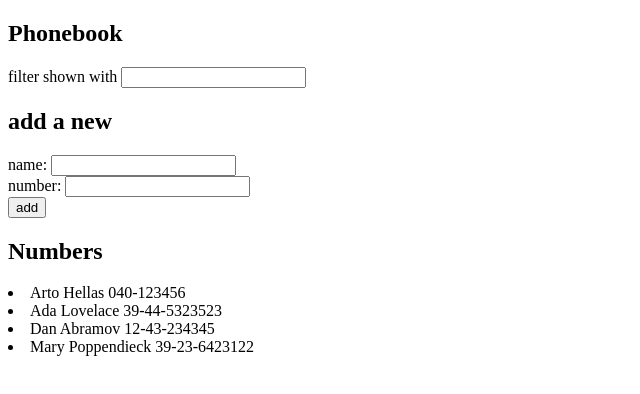
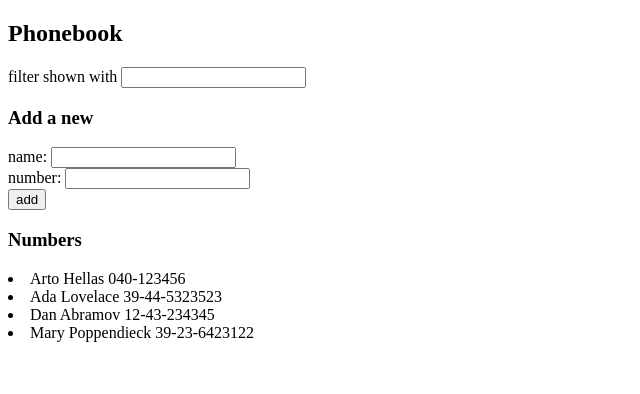
Before and after one commit to shzhe02/fullstackopen, a React (Create React App) app in the folder part2/phonebook/: page / in a window 1280 px wide. Shown: the top 394 px of the page, without its empty margins (0-640 px from the left). Built offline with nearby package versions, Linux system fonts and the light colour scheme.

Commit message:
2.10: Attempted

```diff
--- a/part2/phonebook/src/App.js
+++ b/part2/phonebook/src/App.js
@@ -1,4 +1,8 @@
 import { useState } from 'react'
+
+import PersonForm from './PersonForm'
+import Persons from './Persons'
+import Filter from './Filter'
 
 const App = () => {
   const [persons, setPersons] = useState([
@@ -42,27 +46,16 @@ const App = () => {
   return (
     <div>
       <h2>Phonebook</h2>
-        <div>
-          filter shown with <input value={searchkey} onChange={handleSearchkey}/>
-        </div>
-      <h2>add a new</h2>
-      <form onSubmit={addEntry}>
-        <div>
-          name: <input value={newName} onChange={handleName} />
-        </div>
-        <div>
-            number: <input value={newNumber} onChange={handleNumber} />
-        </div>
-        <div>
-          <button type="submit">add</button>
-        </div>
-      </form>
-      <h2>Numbers</h2>
-      {
-        persons
-          .filter(entry => entry.name.toLowerCase().includes(searchkey.toLowerCase()))
-          .map(entry => <li key={entry.name}>{entry.name} {entry.number}</li>)
-      }
+        <Filter searchkey={searchkey} handleSearchkey={handleSearchkey}/>
+      <h3>Add a new</h3>
+      <PersonForm newName={newName}
+        newNumber={newNumber}
+        addEntry={addEntry}
+        handleName={handleName}
+        handleNumber={handleNumber}
+      />
+      <h3>Numbers</h3>
+      <Persons persons={persons} searchkey={searchkey} />
     </div>
   )
 }
--- /dev/null
+++ b/part2/phonebook/src/Filter.js
@@ -0,0 +1,9 @@
+const Filter = ({searchkey, handleSearchkey}) => {
+  return (
+    <div>
+      filter shown with <input value={searchkey} onChange={handleSearchkey}/>
+    </div>
+  )
+}
+
+export default Filter
--- /dev/null
+++ b/part2/phonebook/src/PersonForm.js
@@ -0,0 +1,15 @@
+const PersonForm = ({newName, handleName, newNumber, handleNumber, addEntry}) => {
+  return (<form onSubmit={addEntry}>
+    <div>
+      name: <input value={newName} onChange={handleName} />
+    </div>
+    <div>
+        number: <input value={newNumber} onChange={handleNumber} />
+    </div>
+    <div>
+      <button type="submit">add</button>
+    </div>
+  </form>)
+}
+
+export default PersonForm
--- /dev/null
+++ b/part2/phonebook/src/Persons.js
@@ -0,0 +1,13 @@
+const Persons = ({ persons, entry, searchkey }) => {
+  return (
+    <>
+      {
+        persons
+        .filter(entry => entry.name.toLowerCase().includes(searchkey.toLowerCase()))
+        .map(entry => <li key={entry.name}>{entry.name} {entry.number}</li>)
+      }
+    </>
+  )
+}
+
+export default Persons
```
